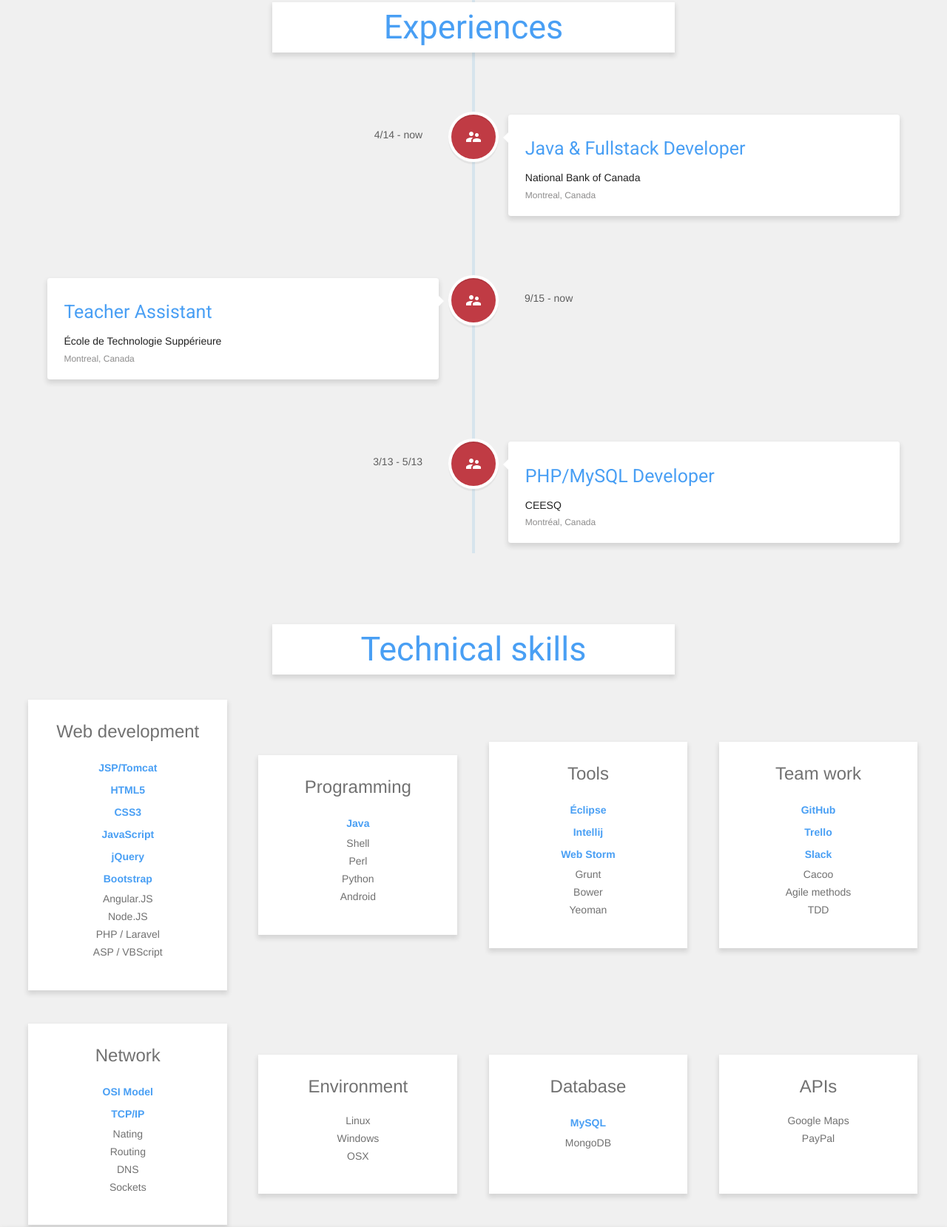
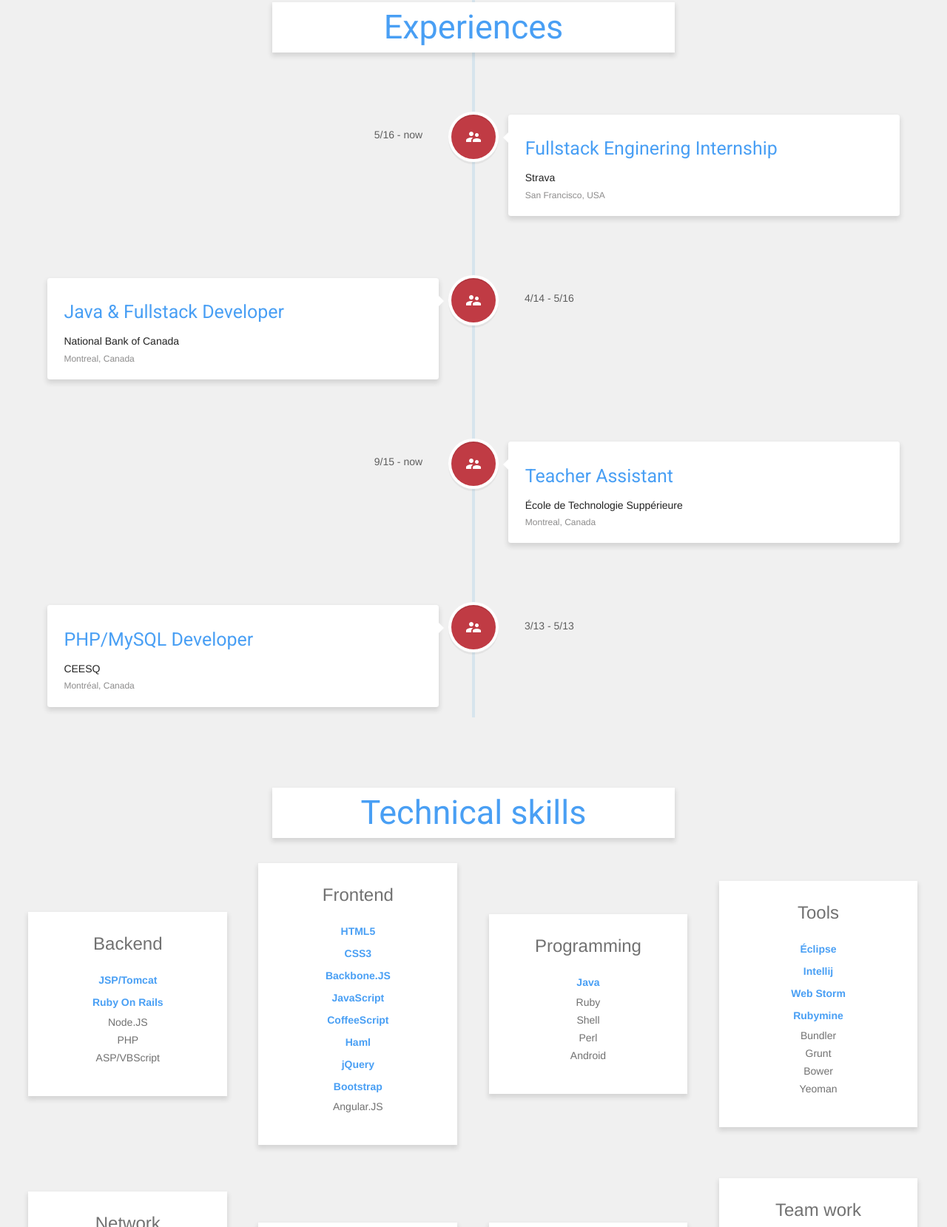
Before and after one commit to cesar3030/cesar3030.github.io, a website with bundled scripts: page index.html in a window 1280 px wide. Shown: the part 2018-3677 px from the top of the page at 74% size. Built offline with nearby package versions, Linux system fonts and the light colour scheme.

Commit message:
[PORTFOLIO] Update information
Modifications:
 * Did some cleaning
 * Added San Francisco as current location <3
 * Added Strava experience !!!
 * Added some new technical skills

```diff
--- a/index.html
+++ b/index.html
@@ -89,50 +89,50 @@
       <div class="cd-timeline-block">
         <div class="cd-timeline-img cd-education">
           <i class="material-icons">account_balance</i>
-        </div> <!-- cd-timeline-img -->
+        </div>
         <div class="cd-timeline-content">
           <h2>Software Engineering</h2>
-          <p>École de Technologie Supérieure</p>
+          <p>École de Technologie Suppérieure</p>
           <address>Montreal, Canada</address>
           <span class="cd-date">2013 - 2017</span>
-        </div> <!-- cd-timeline-content -->
-      </div> <!-- cd-timeline-block -->
+        </div>
+      </div>
 
       <div class="cd-timeline-block">
         <div class="cd-timeline-img cd-education">
           <i class="material-icons">account_balance</i>
-        </div> <!-- cd-timeline-img -->
+        </div>
         <div class="cd-timeline-content">
           <h2>Computer Science DEC</h2>
           <p>Cégep of Matane</p>
           <address>Matane, Canada</address>
           <span class="cd-date">2013</span>
-        </div> <!-- cd-timeline-content -->
-      </div> <!-- cd-timeline-block -->
+        </div>
+      </div>
 
       <div class="cd-timeline-block">
         <div class="cd-timeline-img cd-education">
           <i class="material-icons">account_balance</i>
-        </div> <!-- cd-timeline-img -->
+        </div>
         <div class="cd-timeline-content">
           <h2>Computer Science DUT</h2>
           <p>Institut universitaire et technologique</p>
           <address>Belfort, France</address>
           <span class="cd-date">2011 - 2013</span>
-        </div> <!-- cd-timeline-content -->
-      </div> <!-- cd-timeline-block -->
+        </div>
+      </div>
       <div class="cd-timeline-block">
         <div class="cd-timeline-img cd-education">
           <i class="material-icons">account_balance</i>
-        </div> <!-- cd-timeline-img -->
+        </div>
         <div class="cd-timeline-content">
           <h2>Science Bachelor</h2>
           <p>Lycée Pasteur</p>
           <address>Besançon, France</address>
           <span class="cd-date">2007 - 2011</span>
-        </div> <!-- cd-timeline-content -->
-      </div> <!-- cd-timeline-block -->
-    </div> <!-- cd-timeline -->
+        </div>
+      </div>
+    </div>
   </section>
   <section id="experiences" class="pf-waypoint" data-animate-down="pf-header-show" data-animate-up="pf-header-show">
     <div id="cd-experiences-timeline" class="cd-container pf-section pf-section--gray">
@@ -142,39 +142,48 @@
       <div class="cd-timeline-block">
         <div class="cd-timeline-img cd-experience">
           <i class="material-icons">supervisor_account</i>
-        </div> <!-- cd-timeline-img -->
+        </div>
+        <div class="cd-timeline-content">
+          <h2>Fullstack Enginering Internship</h2>
+          <p>Strava</p>
+          <address>San Francisco, USA</address>
+          <span class="cd-date">5/16 - now</span>
+        </div>
+      </div>
+      <div class="cd-timeline-block">
+        <div class="cd-timeline-img cd-experience">
+          <i class="material-icons">supervisor_account</i>
+        </div>
         <div class="cd-timeline-content">
           <h2>Java & Fullstack Developer</h2>
           <p>National Bank of Canada</p>
           <address>Montreal, Canada</address>
-          <span class="cd-date">4/14 - now</span>
-        </div> <!-- cd-timeline-content -->
-      </div> <!-- cd-timeline-block -->
+          <span class="cd-date">4/14 - 5/16</span>
+        </div>
+      </div>
 
       <div class="cd-timeline-block">
         <div class="cd-timeline-img cd-experience">
           <i class="material-icons">supervisor_account</i>
-        </div> <!-- cd-timeline-img -->
+        </div>
         <div class="cd-timeline-content">
           <h2>Teacher Assistant</h2>
           <p>École de Technologie Suppérieure</p>
           <address>Montreal, Canada</address>
           <span class="cd-date">9/15 - now</span>
-        </div> <!-- cd-timeline-content -->
-      </div> <!-- cd-timeline-block -->
-
-
+        </div>
+      </div>
       <div class="cd-timeline-block">
         <div class="cd-timeline-img cd-experience">
           <i class="material-icons">supervisor_account</i>
-        </div> <!-- cd-timeline-img -->
+        </div>
         <div class="cd-timeline-content">
           <h2>PHP/MySQL Developer</h2>
           <p>CEESQ</p>
           <address>Montréal, Canada</address>
           <span class="cd-date">3/13 - 5/13</span>
-        </div> <!-- cd-timeline-content -->
-      </div> <!-- cd-timeline-block -->
+        </div>
+      </div>
     </div>
   </section>
   <section id="technical-skills" class="pf-waypoint" data-animate-down="pf-header-show" data-animate-up="pf-header-show">
@@ -184,27 +193,36 @@
           <h2>Technical skills</h2>
         </div>
         <div class="pf-skills-content">
-          <div class="pf-skills-content-title">Web development</div>
+          <div class="pf-skills-content-title">Backend</div>
           <ul>
             <li class="pf-skills-main">JSP/Tomcat</li>
+            <li class="pf-skills-main">Ruby On Rails</li>
+            <li>Node.JS</li>
+            <li>PHP</li>
+            <li>ASP/VBScript</li>
+          </ul>
+        </div>
+        <div class="pf-skills-content">
+          <div class="pf-skills-content-title">Frontend</div>
+          <ul>
             <li class="pf-skills-main">HTML5</li>
             <li class="pf-skills-main">CSS3</li>
+            <li class="pf-skills-main">Backbone.JS</li>
             <li class="pf-skills-main">JavaScript</li>
+            <li class="pf-skills-main">CoffeeScript</li>
+            <li class="pf-skills-main">Haml</li>
             <li class="pf-skills-main">jQuery</li>
             <li class="pf-skills-main">Bootstrap</li>
             <li>Angular.JS</li>
-            <li>Node.JS</li>
-            <li>PHP / Laravel</li>
-            <li>ASP / VBScript</li>
           </ul>
         </div>
         <div class="pf-skills-content">
          <div class="pf-skills-content-title">Programming</div>
           <ul>
             <li class="pf-skills-main">Java</li>
+            <li>Ruby</li>
             <li>Shell</li>
             <li>Perl</li>
-            <li>Python</li>
             <li>Android</li>
           </ul>
         </div>
@@ -214,20 +232,11 @@
             <li class="pf-skills-main">Éclipse</li>
             <li class="pf-skills-main">Intellij</li>
             <li class="pf-skills-main">Web Storm</li>
+            <li class="pf-skills-main">Rubymine</li>
+            <li>Bundler</li>
             <li>Grunt</li>
             <li>Bower</li>
             <li>Yeoman</li>
-          </ul>
-        </div>
-        <div class="pf-skills-content">
-          <div class="pf-skills-content-title">Team work</div>
-          <ul>
-            <li class="pf-skills-main">GitHub</li>
-            <li class="pf-skills-main">Trello</li>
-            <li class="pf-skills-main">Slack</li>
-            <li>Cacoo</li>
-            <li>Agile methods</li>
-            <li>TDD</li>
           </ul>
         </div>
       </div>
@@ -259,10 +268,15 @@
           </ul>
         </div>
         <div class="pf-skills-content">
-          <div class="pf-skills-content-title">APIs</div>
+          <div class="pf-skills-content-title">Team work</div>
           <ul>
-            <li>Google Maps</li>
-            <li>PayPal</li>
+            <li class="pf-skills-main">GitHub</li>
+            <li class="pf-skills-main">JIRA</li>
+            <li class="pf-skills-main">Slack</li>
+            <li class="pf-skills-main">Trello</li>
+            <li>Cacoo</li>
+            <li>Agile methods</li>
+            <li>TDD</li>
           </ul>
         </div>
       </div>
@@ -279,7 +293,7 @@
         </li>
         <li>
           <i class="material-icons">location_on</i>
-          <p>Montreal, Canada</p>
+          <p>San Francisco, USA</p>
         </li>
         <li>
           <a href="./other/Cesar_Jeanroy-Resume.pdf" download style="color:#499FF4;">
--- a/js/main.js
+++ b/js/main.js
@@ -1,4 +1,4 @@
-//JSON Array that contain the terminal lines
+//JSON Array that contain terminal texts
 var terminalContent=[
 {
   type: "query",
@@ -17,7 +17,7 @@ var terminalContent=[
 },
 {
   type: "answer",
-  content: "Hello, I’m César, a software engineering student & full stack developer with a huge interest in web technologies.<br>When I’m not working or training with my triathlon club, you can catch me at a software meetup in Montreal discussing anything and everything from software development to team management. Programming is more than a job for me, it’s a passion. I’m studying software engineering to find simple solutions to complex problems.",
+  content: "Hello, I’m César, a software engineering student & full stack developer with a huge interest in web technologies.<br>When I’m not working or training with my triathlon club, you can catch me at a software meetup in San Francsico discussing anything and everything from software development to team management. Programming is more than a job for me, it’s a passion. I’m studying software engineering to find simple solutions to complex problems.",
   timeout:1
 },
 {
@@ -55,7 +55,6 @@ function headerEffect(){
 
     $el.waypoint( function( direction ) {
       if( direction === 'down' && animClassDown ) {
-        //console.log("section:"+$el.attr("id")+"\n action down:"+animClassDown);
         //If it's the mobile version the target is the trigger button, not the header
         if($(window).width()>738){
           $head.attr('class', 'pf-header ' + animClassDown);
@@ -65,8 +64,6 @@ function headerEffect(){
         }
       }
       else if( direction === 'up' && animClassUp ){
-        //console.log("section:"+$el.attr("id")+"\n action up:"+animClassUp);
-        //If it's the mobile version the target is the trigger button, not the header
         if($(window).width()>738){
            $head.attr('class', 'pf-header ' + animClassUp);
         }
@@ -111,7 +108,6 @@ function headerEffect(){
  * Function that initialise the smoothNavigation
  */
 function smoothNavigation(){
-  //If a link is cliked
   $("a.nav").on('click',function(ev){
     ev.preventDefault();
     //When a link is clicked from the mobile navigation
@@ -149,8 +145,7 @@ function showMobileNavigation(){
 }
 
 /**
-* Fonction that trigger the adding of a new row.
-* A timeout is setted if the object has one.
+* Fonction that adds a new row.
 */
 function terminalAnimation(){
   if(index<terminalContent.length){
@@ -198,10 +193,10 @@ function addTerminalRow(object){
 }
 
 /**
-* Function that type the text given in the last row of the terminal
+* Function that type the given text in the last row of the terminal
 *
-* For the terminal typing animation, i use the plugin
-* Typing.js ->  http://www.mattboldt.com/demos/typed-js/
+* Plugin used for the typing animation:
+*   Typing.js ->  http://www.mattboldt.com/demos/typed-js/
 *
 */
 function typeText(text){
@@ -217,7 +212,7 @@ function typeText(text){
 }
 
 /**
-* Function that add my email address in the DOM to protect mailto links
+* Function that adds my email address in the DOM to protect mailto links
 */
 function addEmailAddress(){
   var fristPart="contact";
@@ -227,7 +222,7 @@ function addEmailAddress(){
 
 
 /**
-* Function that initialise the timeline annimation
+* Function that initialises timeline annimation
 */
 function timelineEffects(){
   timelineBlocks = $('.cd-timeline-block');
@@ -251,7 +246,7 @@ function timelineEffects(){
 }
 
 /**
-* Function that hide a timeline block
+* Function to hide a timeline block
 */
 function hideBlocks(blocks, offset) {
   blocks.each(function(){
@@ -260,7 +255,7 @@ function hideBlocks(blocks, offset) {
 }
 
 /**
-* Function that show a timeline block
+* Function to show a timeline block
 */
 function showBlocks(blocks, offset) {
   blocks.each(function(){
```
Also changed, not shown: 2 other files.
